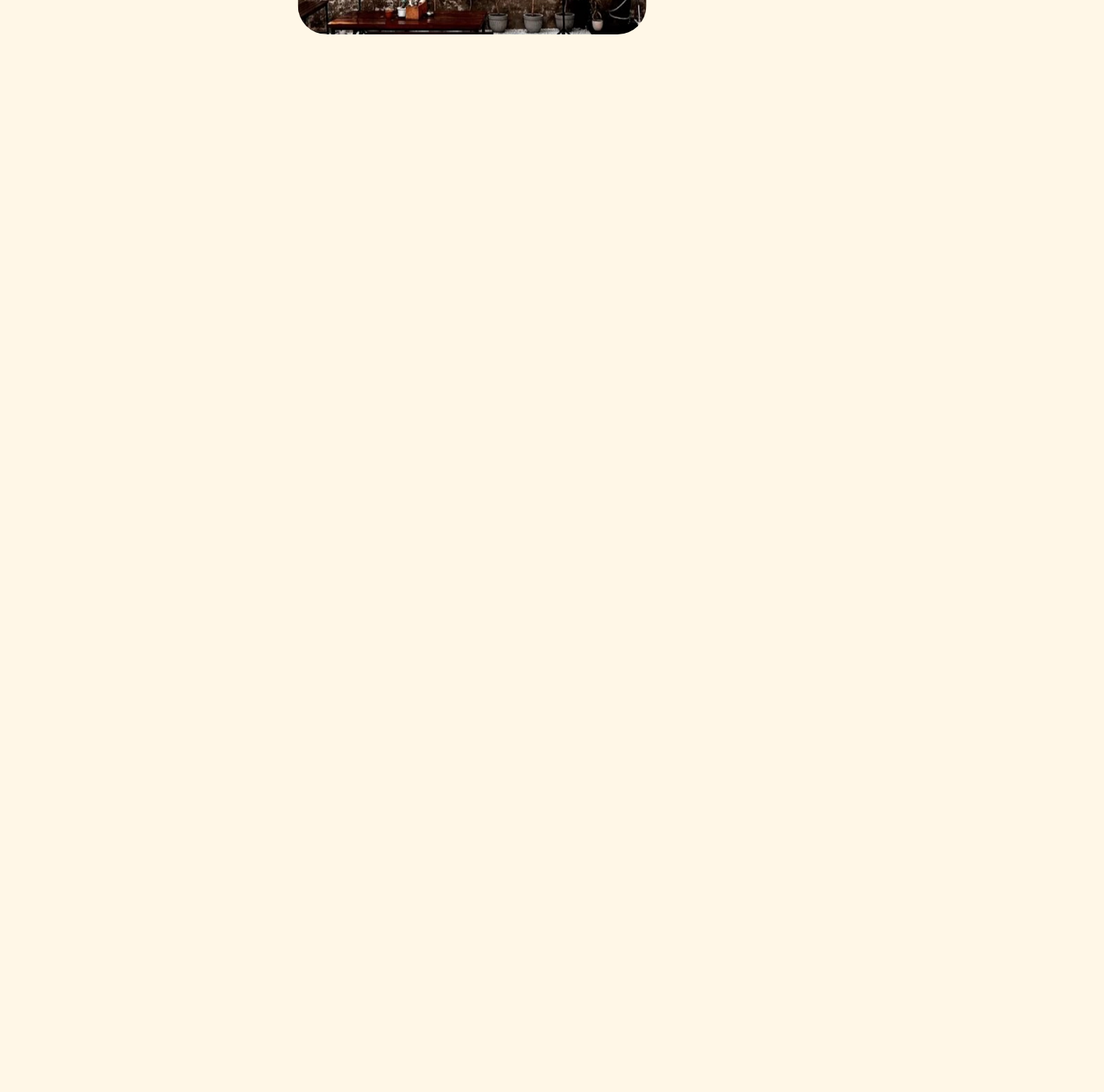
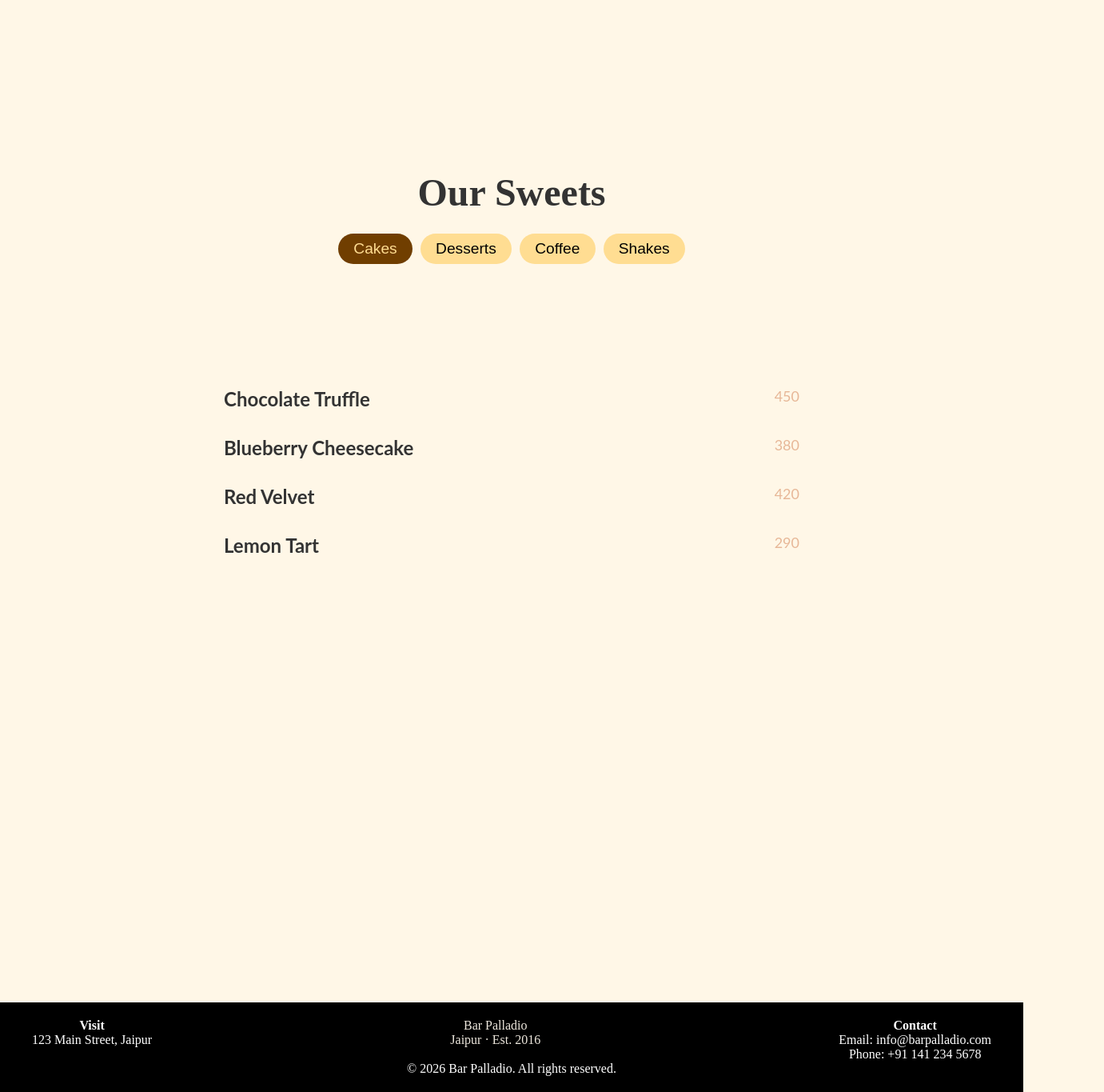
Before and after one commit to Ayush-2511/Little-Sugar, a React (Vite) app in the folder Little-sugar/: page / in a window 1280 px wide. Shown: the part 1407-2772 px from the top of the page at 80% size, 1381 px wide, since content can reach past the window. Before the commit the page ends 2400 px from the top, so only its background shows below. Built offline with nearby package versions, Linux system fonts and the light colour scheme; a web font is replaced by a local one.

Commit message:
added menu

```diff
--- a/Little-sugar/src/App.jsx
+++ b/Little-sugar/src/App.jsx
@@ -7,6 +7,7 @@ import Navbar from './components/Navbar'
 import Hero from './components/hero'
 import About from './components/About'
 import Menu from './components/menu'
+import Footer from './components/Footer'
 
 function App() {
   useEffect(() => {
@@ -31,6 +32,7 @@ function App() {
       <Hero />
       <About />
       <Menu />
+      <Footer />
     </div>
   )
 }
--- /dev/null
+++ b/Little-sugar/src/components/Footer.jsx
@@ -0,0 +1,26 @@
+import "./footer.css"
+function Footer(){
+    return(
+        <footer>
+            <div className="footer">
+                <div className="footerText-left">
+                    <h4>Visit</h4>
+                    <p>123 Main Street, Jaipur</p>
+                </div>
+                <div className="footerText-center">
+                    <p class="logo">Bar Palladio</p>
+                    <p class ="tagline">Jaipur · Est. 2016</p>
+                </div>
+                <div className="footerText-right">
+                    <h4>Contact</h4>
+                    <p>Email: info@barpalladio.com</p>
+                    <p>Phone: +91 141 234 5678</p>
+                </div>
+            </div>
+            <div className="copyright">
+                <p>© 2026 Bar Palladio. All rights reserved.</p>
+            </div>
+        </footer>
+    )
+}
+export default Footer
--- a/Little-sugar/src/components/Navbar.css
+++ b/Little-sugar/src/components/Navbar.css
@@ -2,6 +2,9 @@
   position: fixed;
   width: 100%;
   z-index: 3;
+
+  mix-blend-mode: difference;
+  color: #fff;
 }
 .navbar {
   display: flex;
@@ -12,10 +15,8 @@
 
 }
 
-.navbar h1 {
+.navbar .logo {
   margin: 0;
-  color: #362d24;
-  mix-blend-mode: difference;
 }
 
 .navbar ul {
@@ -34,9 +35,10 @@
 .navbar li a {
   text-decoration: none;
   mix-blend-mode: difference;
-  color: #362d24;
+  color: #fff;
+  font-weight: 100;
 }
 
 .navbar li a:hover {
-  color: #007bff;
+  color: #7b7b7b;
 }
--- a/Little-sugar/src/components/Navbar.jsx
+++ b/Little-sugar/src/components/Navbar.jsx
@@ -3,7 +3,7 @@ function Navbar() {
   return (
     <section className='header'>
       <nav className="navbar">
-        <h1>TLS.</h1>
+        <h1 className='logo'>TLS.</h1>
         <ul>
           <li><a href="#about">our Story</a></li>
           <li><a href="#menu">our Sweets</a></li>
--- a/Little-sugar/src/components/about.css
+++ b/Little-sugar/src/components/about.css
@@ -1,6 +1,6 @@
 .AboutUs {
     width: 100%;
-    height: 100vh;
+    height: auto;
     display: flex;
     align-items: center;
 }
--- /dev/null
+++ b/Little-sugar/src/components/footer.css
@@ -0,0 +1,26 @@
+footer{
+    display: flex;
+    flex-direction: column;
+    background-color: black;
+    color: white;
+    text-align: center;
+    padding: 20px;
+}
+.footer {
+    display: flex;
+    justify-content: space-between;
+}
+.footerText-left{
+    float: left;
+    margin-left: 20px;
+}
+.footerText-center{
+    display: inline;
+    justify-content: center;
+    align-items: center;
+    color: #eee8de;
+}
+.footerText-right{
+    float: right;
+    margin-right: 20px;
+}
--- a/Little-sugar/src/components/hero.css
+++ b/Little-sugar/src/components/hero.css
@@ -17,6 +17,7 @@
     font-size: 10rem;
     font-weight: lighter;
     color: #333;
+    animation: fadein 1s ease forwards;
 }
 .hero-text .AS {
     font-family: MonteCarlo, cursive;
@@ -24,6 +25,19 @@
     font-weight: 100;
     color: #666;
     transform: translateY(-30px);
+    filter: blur(20px);
+    transform: translateX(-150px);
+    animation: fadein 1s ease 0.2s forwards;
+}
+@keyframes fadein {
+    from{
+        filter: blur(20px);
+        transform: translateX(-150px);
+    }
+    to {
+        filter: blur(0px);
+        transform: translateX(0px);
+    }
 }
 .hero-image {
     position: absolute;
@@ -33,5 +47,5 @@
     margin: 0 5rem 2rem 5rem;
     background-image: url("../assets/hero-2.png");
     background-size: cover;
-    background-position-y: -900px;
+    background-position-y: -70%;
 }
--- a/Little-sugar/src/components/hero.jsx
+++ b/Little-sugar/src/components/hero.jsx
@@ -8,7 +8,7 @@ function Hero() {
         LS.style.filter = `blur(0px)`
         LS.style.transform = `translateY(-${scrollY/2}px)`;
         AS.style.transform = `translateY(-${(scrollY)+30}px)`
-        img.style.backgroundPositionY = `-${900-scrollY}px`
+        // img.style.backgroundPositionY = `-${900-scrollY}px`
         img.style.height = `${430-(scrollY/5)}px`
     }
     window.addEventListener('scroll', move);
--- a/Little-sugar/src/components/menu.css
+++ b/Little-sugar/src/components/menu.css
@@ -1,3 +1,99 @@
 .Menu {
-    height: 100vh;
+    height: 150vh;
+    display: flex;
+    flex-direction: column;
+    justify-content: center;
+    align-items: center;
+    padding: 10rem;
 }
+.menu-title {
+    font-family: Playfair Display, serif;
+    font-size: 3rem;
+}
+.buttons {
+    display: flex;
+    flex-direction: row;
+    gap: 10px;
+    margin: 1.5rem 0;
+}
+.button {
+    padding: 0.5rem 1.2rem;
+    border-radius: 2rem;
+    font-size: 1.2rem;
+    outline: none;
+    border: none;
+    background-color: #ffdd92;
+    transition: all 0.8s ease;
+}
+button.active{
+    padding: 0.5rem 1.2rem;
+    border-radius: 2rem;
+    font-size: 1.2rem;
+    outline: none;
+    border: none;
+    background-color: #703e00;
+    color: #ffdd92;
+}
+.menu-scroll {
+    display: flex;
+    overflow-x: scroll;
+    scroll-snap-type: x mandatory;
+    scrollbar-width: none;
+    flex: 1;
+    width: 100%;
+}
+.menu-page {
+    min-width: 100%;
+    flex-shrink: 0;
+    scroll-snap-align: start;
+    display: flex;
+    flex-direction: column;
+    align-items: center;
+    padding: 5rem;
+}
+.menu-page ul {
+    list-style: none;
+    display: flex;
+    flex-direction: column;
+    gap: 1.5rem;
+    margin: 50px;
+    width: 90%;
+}
+
+ul li {
+    font-family: 'Lato', sans-serif;
+    display: flex;
+    justify-content: space-between;
+    text-align: center;
+    transition: all 0.3s ease;
+}
+ul li h3 {
+    display: inline;
+    font-size: 24px;
+    margin-bottom: 0.5rem;
+}
+ul li p {
+    display: inline;
+    font-size: 18px;
+    color: #E7B797;
+}
+
+.divider {
+  flex: 1;
+  border-bottom: 3px solid #777;
+  margin: 0 12px 15px;
+  transform: scaleX(0);
+  transform-origin: left;
+  transition: transform 0.3s cubic-bezier(.25,1.21,0,.91), border-color 0.3s ease;
+}
+
+ul li:hover {
+  color: #ebe0d9;
+}
+ul li:hover .divider{
+  transform: scaleX(1);
+  border-color: #ebe0d9;
+}
+ul li:hover h3 {
+    text-shadow: 0 0px 20px #e4c9b770;
+}
--- a/Little-sugar/src/components/menu.jsx
+++ b/Little-sugar/src/components/menu.jsx
@@ -1,9 +1,80 @@
 import './menu.css'
+import { useRef, useState } from 'react'
+function Menu() {
+    const menu = [
+        {
+            id: 'cakes',
+            label: 'Cakes',
+            items: [
+            { id: 1, name: 'Chocolate Truffle', price: 450 },
+            { id: 2, name: 'Blueberry Cheesecake', price: 380 },
+            { id: 3, name: 'Red Velvet', price: 420 },
+            { id: 4, name: 'Lemon Tart', price: 290 },
+            ]
+        },
+        {
+            id: 'desserts',
+            label: 'Desserts',
+            items: [
+            { id: 1, name: 'Tiramisu', price: 350 },
+            { id: 2, name: 'Crème Brûlée', price: 320 },
+            { id: 3, name: 'Chocolate Mousse', price: 280 },
+            { id: 4, name: 'Panna Cotta', price: 260 },
+            ]
+        },
+        {
+            id: 'coffee',
+            label: 'Coffee',
+            items: [
+            { id: 1, name: 'Espresso', price: 120 },
+            { id: 2, name: 'Cappuccino', price: 180 },
+            { id: 3, name: 'Cold Brew', price: 220 },
+            { id: 4, name: 'Caramel Latte', price: 240 },
+            ]
+        },
+        {
+            id: 'shakes',
+            label: 'Shakes',
+            items: [
+            { id: 1, name: 'Oreo Shake', price: 220 },
+            { id: 2, name: 'Nutella Shake', price: 250 },
+            { id: 3, name: 'Strawberry Shake', price: 200 },
+            { id: 4, name: 'Cold Coffee', price: 180 },
+            ]
+        },
+    ]
+    const scrollRef = useRef(null)
+    const [active, setActive] = useState('cakes')
+    const scrollTo = (id) => {
+        setActive(id)
+        const container = scrollRef.current
+        const el = document.querySelector(`#${id}`)
+        container.scrollLeft = el.offsetLeft
+    }
+    return (
 
-function Menu() {
-    return (
         <section className='Menu'>
-
+            <h1 className='menu-title'>Our Sweets</h1>
+            <div className='buttons'>
+                {menu.map(cat => (
+                    <button key={cat.id}  onClick={() => scrollTo(cat.id)} className={active === cat.id ? 'active':'button'}>{cat.label}</button>
+                ))}
+            </div>
+            <div className="menu-scroll" ref={scrollRef}>
+                {menu.map(cat => (
+                    <div key={cat.id} id={cat.id} className='menu-page'>
+                        <ul className={cat.label}>
+                            {cat.items.map(item => (
+                                <li key={item.id}>
+                                    <h3>{item.name}</h3>
+                                    <span className="divider"></span>
+                                    <p>{item.price}</p>
+                                </li>
+                            ))}
+                        </ul>
+                    </div>
+                ))}
+            </div>
         </section>
     )
 }
```
